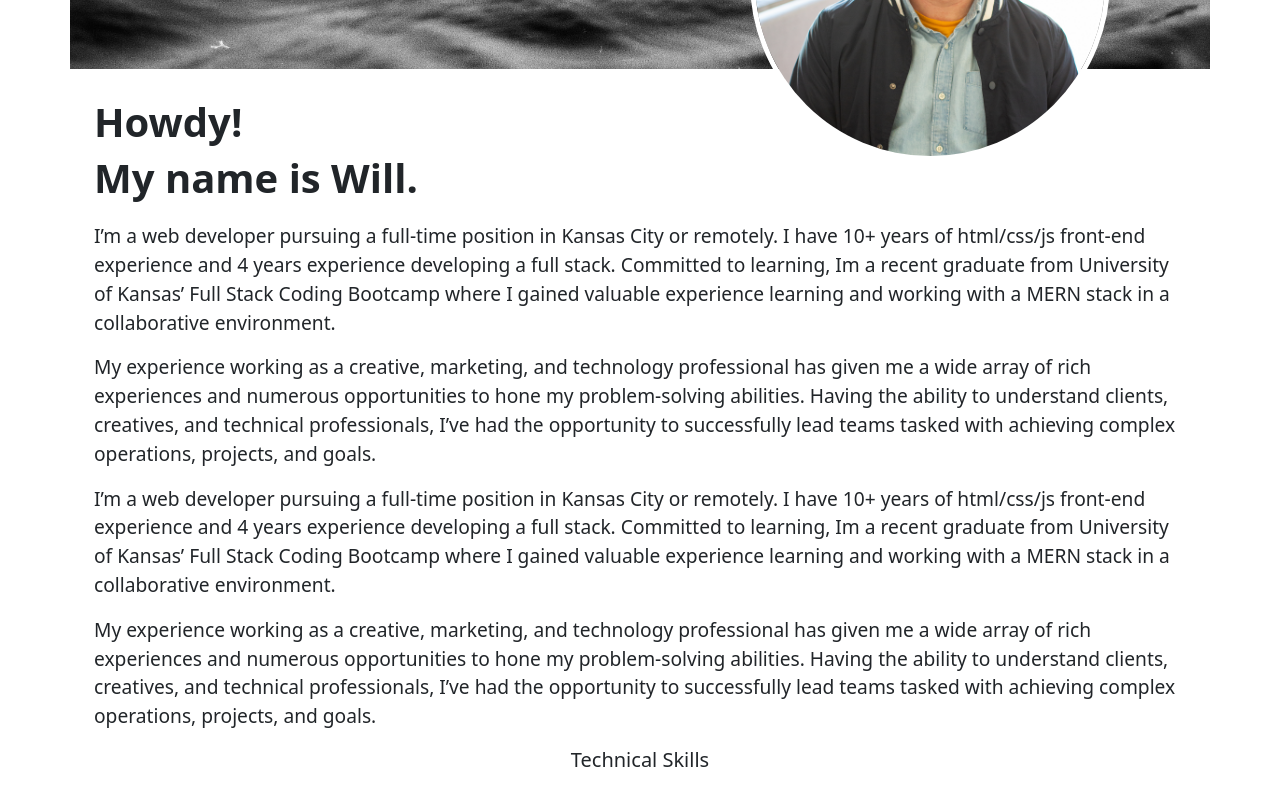
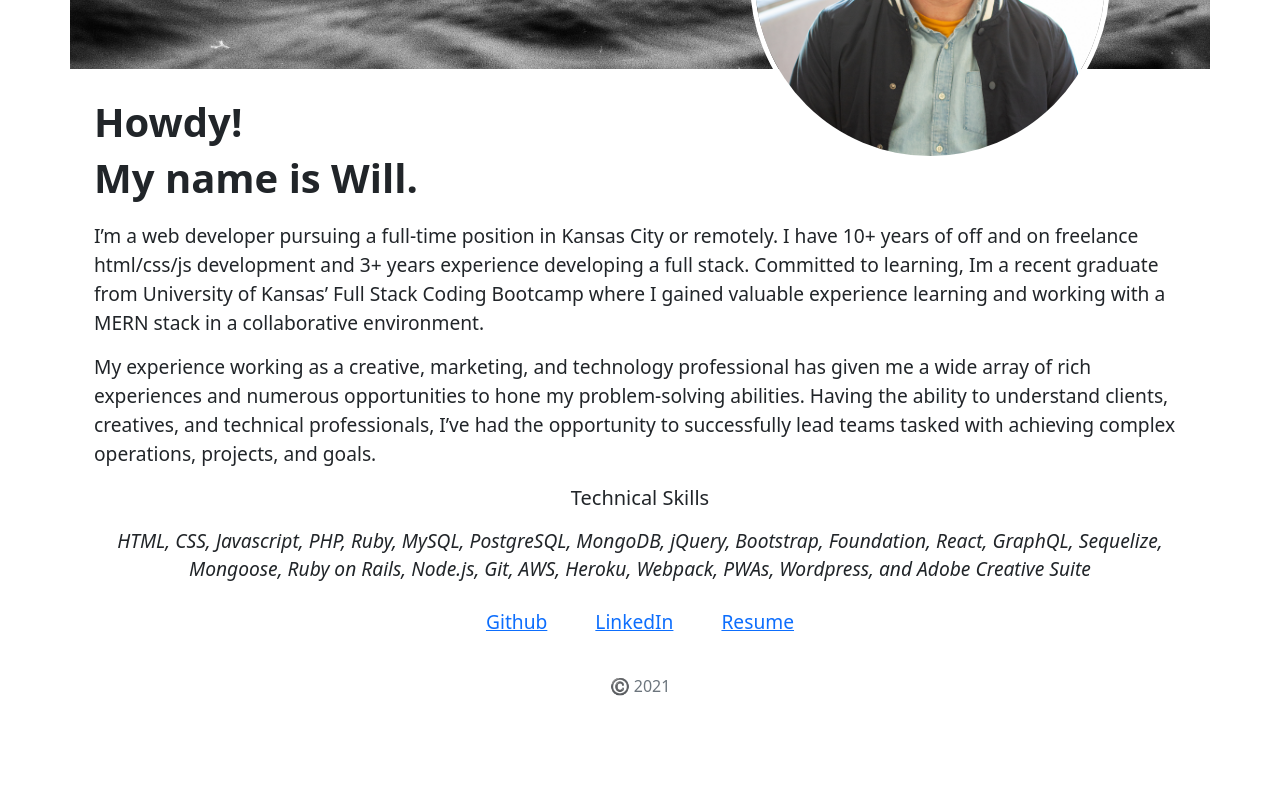
Before and after one commit to wfknowles/portfolio-manager, a React (Create React App) app in the folder client/: page / in a window 1280 px wide. Shown: the part 391-1184 px from the top of the page. After the commit the page ends 1102 px from the top, so only its background shows below. Built offline with nearby package versions, Linux system fonts and the light colour scheme.

Commit message:
quick edits to root page

```diff
--- a/client/src/components/Public/pages/Root.js
+++ b/client/src/components/Public/pages/Root.js
@@ -25,13 +25,7 @@ function Root () {
                   My name is Will.
                 </h1>
                 <p>
-                  I’m a web developer pursuing a full-time position in Kansas City or remotely. I have 10+ years of html/css/js front-end experience and 4 years experience developing a full stack. Committed to learning, Im a recent graduate from University of Kansas’ Full Stack Coding Bootcamp where I gained valuable experience learning and working with a MERN stack in a collaborative environment.
-                </p>
-                <p>
-                  My experience working as a creative, marketing, and technology professional has given me a wide array of rich experiences and numerous opportunities to hone my problem-solving abilities. Having the ability to understand clients, creatives, and technical professionals, I’ve had the opportunity to successfully lead teams tasked with achieving complex operations, projects, and goals.
-                </p>
-                <p>
-                  I’m a web developer pursuing a full-time position in Kansas City or remotely. I have 10+ years of html/css/js front-end experience and 4 years experience developing a full stack. Committed to learning, Im a recent graduate from University of Kansas’ Full Stack Coding Bootcamp where I gained valuable experience learning and working with a MERN stack in a collaborative environment.
+                  I’m a web developer pursuing a full-time position in Kansas City or remotely. I have 10+ years of off and on freelance html/css/js development and 3+ years experience developing a full stack. Committed to learning, Im a recent graduate from University of Kansas’ Full Stack Coding Bootcamp where I gained valuable experience learning and working with a MERN stack in a collaborative environment.
                 </p>
                 <p>
                   My experience working as a creative, marketing, and technology professional has given me a wide array of rich experiences and numerous opportunities to hone my problem-solving abilities. Having the ability to understand clients, creatives, and technical professionals, I’ve had the opportunity to successfully lead teams tasked with achieving complex operations, projects, and goals.
```
